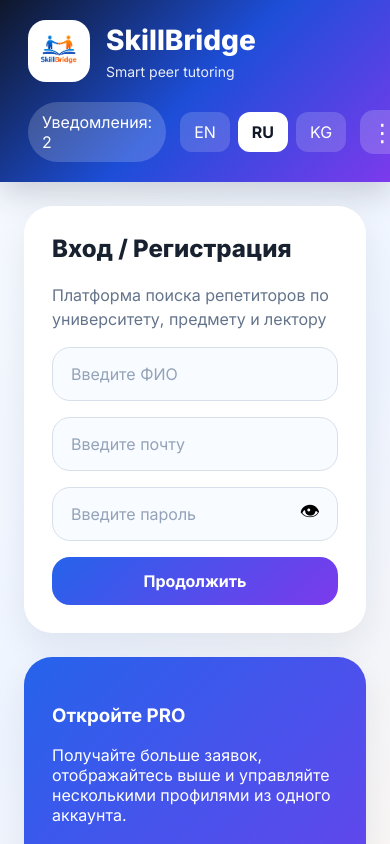
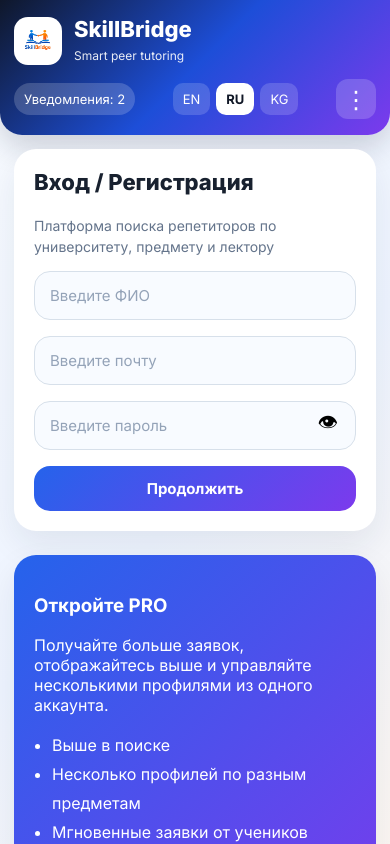
Before and after one commit to essmademm/skillbridge, a React (Vite) app: page / in a window 390 px wide. Shown: the top 844 px of the page. Built offline with nearby package versions, Linux system fonts and the light colour scheme.

Commit message:
fix mobile responsive layout

```diff
--- a/src/App.css
+++ b/src/App.css
@@ -843,3 +843,263 @@ select.app-input:focus {
   background: #fef3c7;
   color: #92400e;
 }
+/* MOBILE RESPONSIVE FIX */
+@media (max-width: 640px) {
+  html,
+  body,
+  #root {
+    width: 100%;
+    min-height: 100%;
+    overflow-x: hidden;
+  }
+
+  body {
+    background: linear-gradient(135deg, #f8fbff, #eef4ff, #fff7ef);
+  }
+
+  .app-shell {
+    width: 100%;
+    min-height: 100vh;
+    overflow-x: hidden;
+  }
+
+  .main-content {
+    width: 100%;
+    max-width: 100%;
+    padding: 14px;
+  }
+
+  .topbar {
+    width: 100%;
+    padding: 16px 14px;
+    gap: 14px;
+    border-radius: 0 0 22px 22px;
+  }
+
+  .brand-wrap {
+    width: 100%;
+    gap: 12px;
+  }
+
+  .brand-wrap h1 {
+    font-size: 22px;
+    line-height: 1.2;
+  }
+
+  .brand-wrap p {
+    font-size: 12px;
+    line-height: 1.4;
+  }
+
+  .logo {
+    width: 48px;
+    height: 48px;
+    border-radius: 14px;
+  }
+
+  .topbar-right {
+    width: 100%;
+    justify-content: space-between;
+    gap: 8px;
+    flex-wrap: wrap;
+  }
+
+  .notif-pill {
+    padding: 8px 10px;
+    font-size: 13px;
+  }
+
+  .lang-switcher {
+    gap: 6px;
+  }
+
+  .lang-btn {
+    padding: 8px 10px;
+    border-radius: 10px;
+    font-size: 13px;
+  }
+
+  .menu-dots-btn {
+    width: 40px;
+    height: 40px;
+    border-radius: 12px;
+  }
+
+  .menu-dropdown {
+    right: 0;
+    width: 210px;
+  }
+
+  .screen-wrap,
+  .page-grid,
+  .role-grid,
+  .student-grid,
+  .exchange-grid,
+  .tutor-home-grid,
+  .tutor-setup-grid,
+  .two-col,
+  .three-col,
+  .stats-grid,
+  .featured-pro-list,
+  .exchange-results-grid,
+  .uni-grid {
+    grid-template-columns: 1fr !important;
+    width: 100%;
+  }
+
+  .auth-card,
+  .promo-card,
+  .panel,
+  .role-card,
+  .tutor-card,
+  .exchange-card {
+    width: 100%;
+    max-width: 100%;
+    border-radius: 22px;
+  }
+
+  .auth-card,
+  .promo-card,
+  .panel,
+  .role-card {
+    padding: 20px;
+  }
+
+  .card-header h2,
+  .panel h2 {
+    font-size: 22px;
+    line-height: 1.25;
+  }
+
+  .card-header p,
+  .subtle-text,
+  .muted {
+    font-size: 14px;
+    line-height: 1.5;
+  }
+
+  .app-input,
+  .app-textarea,
+  select.app-input {
+    width: 100%;
+    max-width: 100%;
+    padding: 14px 15px;
+    font-size: 15px;
+    border-radius: 16px;
+  }
+
+  .primary-btn,
+  .secondary-btn,
+  .danger-btn,
+  .small-btn,
+  .uni-btn {
+    width: 100%;
+    min-width: 0;
+    padding: 13px 14px;
+    border-radius: 16px;
+    font-size: 15px;
+  }
+
+  .toggle-row,
+  .action-row,
+  .plan-row,
+  .between-row,
+  .switch-row {
+    flex-direction: column;
+    align-items: stretch;
+    width: 100%;
+  }
+
+  .tutor-card {
+    padding: 18px;
+    flex-direction: column;
+  }
+
+  .tutor-card-left {
+    width: 100%;
+    flex-direction: column;
+    gap: 12px;
+  }
+
+  .tutor-card-right {
+    width: 100%;
+  }
+
+  .card-title-row,
+  .status-badges {
+    width: 100%;
+    flex-wrap: wrap;
+  }
+
+  .avatar {
+    min-width: 52px;
+    width: 52px;
+    height: 52px;
+  }
+
+  .big-avatar {
+    width: 68px;
+    height: 68px;
+  }
+
+  .profile-head {
+    flex-direction: column;
+    align-items: flex-start;
+  }
+
+  .pro-ad-box {
+    flex-direction: column;
+  }
+
+  .chat-box {
+    min-height: 220px;
+    padding: 14px;
+  }
+
+  .msg {
+    max-width: 100%;
+  }
+
+  .video-box {
+    height: 220px;
+    border-radius: 20px;
+    text-align: center;
+    padding: 16px;
+  }
+
+  .price-box,
+  .price-banner,
+  .success-box,
+  .info-card,
+  .review-box,
+  .pricing-box,
+  .stat-box,
+  .pricing-info-box,
+  .standard-box,
+  .verification-box {
+    width: 100%;
+    border-radius: 16px;
+  }
+}
+
+@media (max-width: 380px) {
+  .main-content {
+    padding: 10px;
+  }
+
+  .auth-card,
+  .promo-card,
+  .panel,
+  .role-card {
+    padding: 16px;
+  }
+
+  .brand-wrap h1 {
+    font-size: 20px;
+  }
+
+  .card-header h2,
+  .panel h2 {
+    font-size: 20px;
+  }
+}
```
